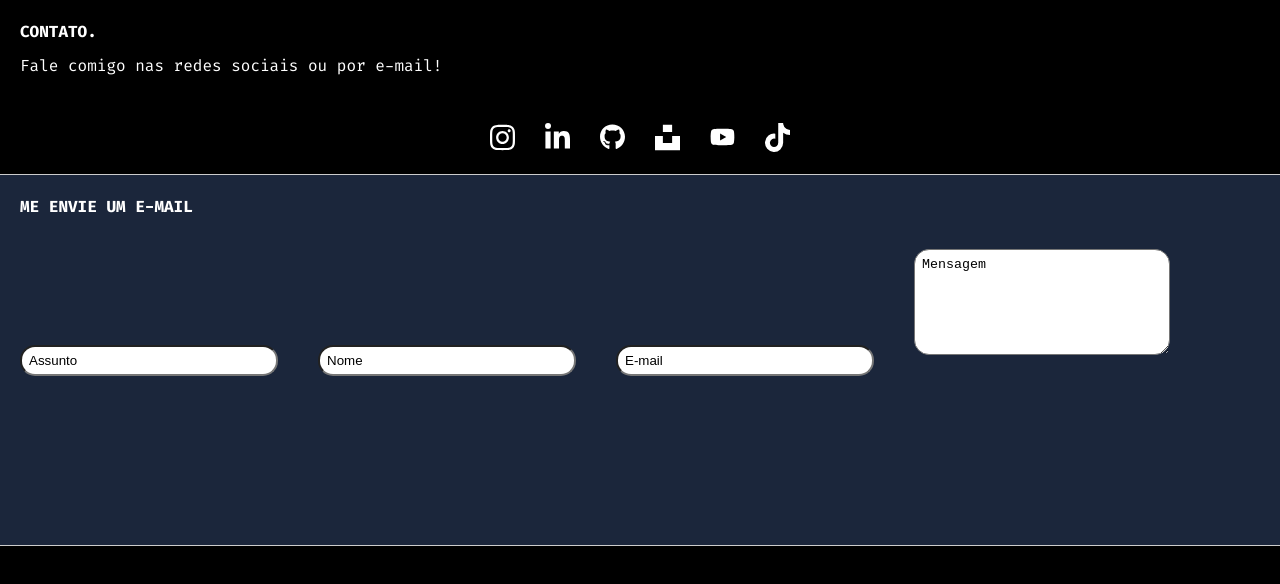
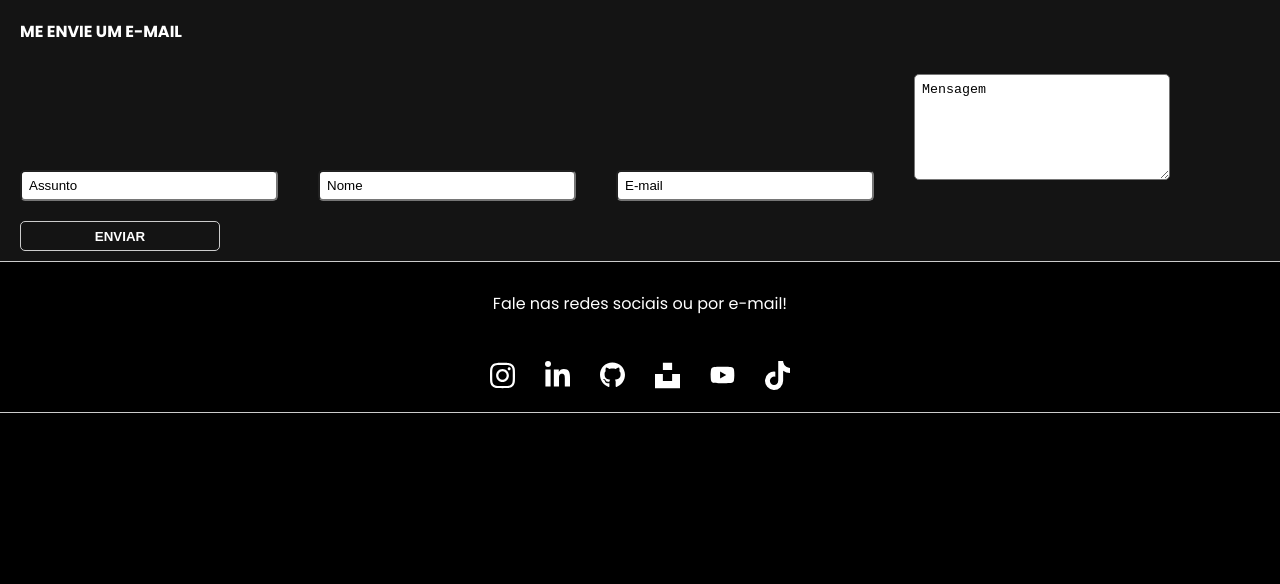
Before and after one commit to rafasdoliveira/portfolio, a React (Vite) app: page /contato in a window 1280 px wide. Shown: the top 584 px of the page. Built offline with nearby package versions, Linux system fonts and the light colour scheme.

Commit message:
Layout Contato

```diff
--- a/src/index.css
+++ b/src/index.css
@@ -1,4 +1,4 @@
-@import url('https://fonts.googleapis.com/css2?family=Fira+Code:wght@300..700&display=swap');
+@import url('https://fonts.googleapis.com/css2?family=Poppins:ital,wght@0,100;0,200;0,300;0,400;0,500;0,600;0,700;0,800;0,900;1,100;1,200;1,300;1,400;1,500;1,600;1,700;1,800;1,900&display=swap');
 
 html, body {
   max-width: 1280px;
@@ -10,7 +10,7 @@ html, body {
   min-width: 320px;
   min-height: 100vh;
 
-  font-family: "Fira Code", monospace;
+  font-family: "Poppins", sans-serif;
   line-height: 1.5;
   font-weight: 400;
   color: #fff;
--- a/src/pages/contato/contato.css
+++ b/src/pages/contato/contato.css
@@ -8,10 +8,16 @@
     text-transform: uppercase;
 }
 
+.redes-sociais {
+    display: flex;
+    flex-direction: column;
+    align-items: center;
+    justify-content: center;
+}
+
 .textos {
     padding: 20px;
 }
-
 
 .textos p {
     margin: 10px 0px;
@@ -36,21 +42,38 @@ div.icons {
 }
 
 .form {
-    background-color: #1B263B;
-    height: 370px;
+    background-color: #141414;
     border-bottom: 1px solid #ccc;
+    height: 100%;
 }
 
 form input, form textarea {
     margin: 10px 20px;
     width: 250px;
     height: 25px;
-    border-radius: 15px;
+    border-radius: 5px;
 }
 
 form input::placeholder {
     color: #000;
     padding: 5px;
+}
+
+form input[type='submit'] {
+    margin: 10px 20px;
+    width: 200px;
+    height: 30px;
+    border: 1px solid #ccc;
+    background-color: transparent;
+    color: #fff;
+    font-weight: bold;
+    text-transform: uppercase;
+}
+
+form input[type='submit']:hover {
+    background-color: #fff;
+    color: #1B263B;
+    border: 1px solid #000;
 }
 
 form textarea {
--- a/src/pages/contato/contato.jsx
+++ b/src/pages/contato/contato.jsx
@@ -12,21 +12,7 @@ const Contato = () => {
     return (
         <>
             <div className="contatoPage">
-                <div className="textos">
-                    <h1>Contato.</h1>
-                    <p>Fale comigo nas redes sociais ou por e-mail!</p>
-                </div>
-                <div className="icons">
-                    <ul className='ul-icons'>
-                        {RedeSocial.map((item) => (
-                            <li key={item.id}>
-                                <Link to={item.url}>
-                                    <img src={item.src} alt={item.alt}/>
-                                </Link>
-                            </li>
-                        ))}
-                    </ul>
-                </div>
+
                 <div className="form">
                     <form>
                         <h1 className='textos'>Me envie um e-mail</h1>
@@ -34,7 +20,24 @@ const Contato = () => {
                         <input type="text" name="nome" id="nome" placeholder='Nome'/>
                         <input type="email" name="email" id="email" placeholder='E-mail'/>
                         <textarea name="mensagem" id="mensagem" placeholder='Mensagem'/>
+                        <input type="submit" value="Enviar" />
                     </form>
+                </div>
+                <div className="redes-sociais">
+                <div className="textos">
+                        <p>Fale nas redes sociais ou por e-mail!</p>
+                    </div>
+                    <div className="icons">
+                        <ul className='ul-icons'>
+                            {RedeSocial.map((item) => (
+                                <li key={item.id}>
+                                    <Link to={item.url}>
+                                        <img src={item.src} alt={item.alt}/>
+                                    </Link>
+                                </li>
+                            ))}
+                        </ul>
+                    </div>
                 </div>
             </div>
         </>
```
